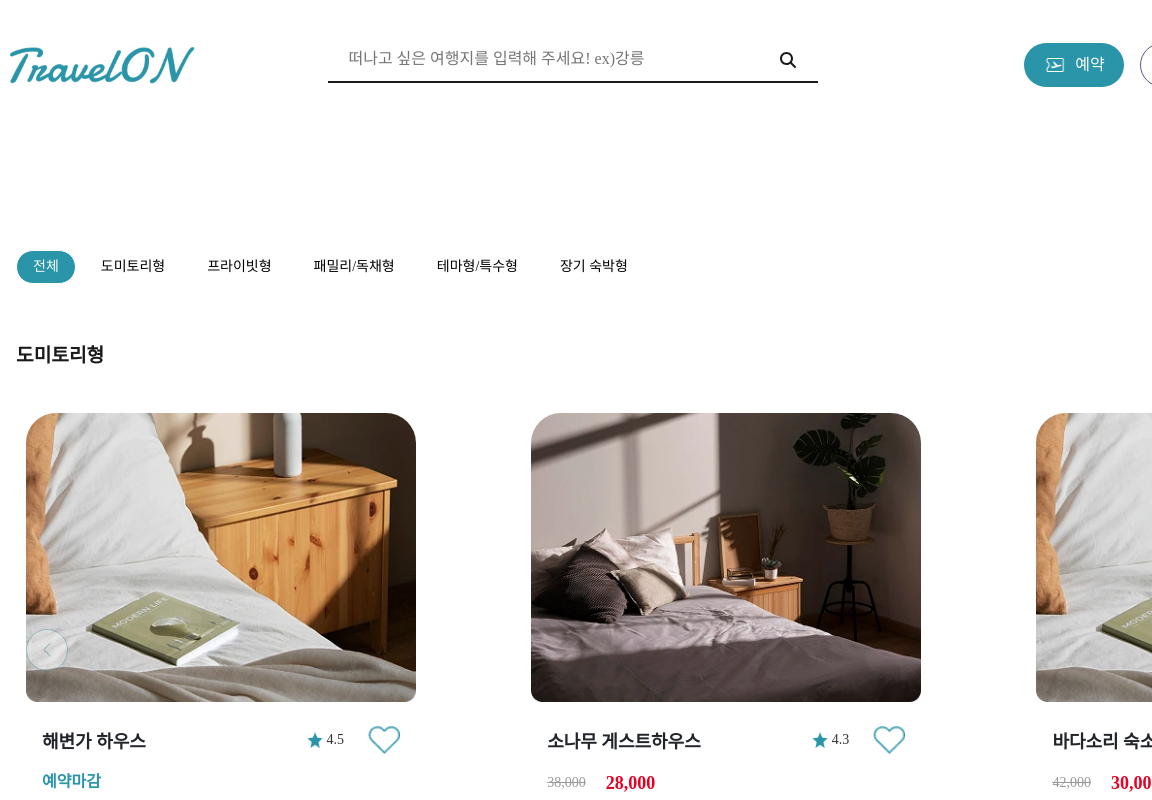
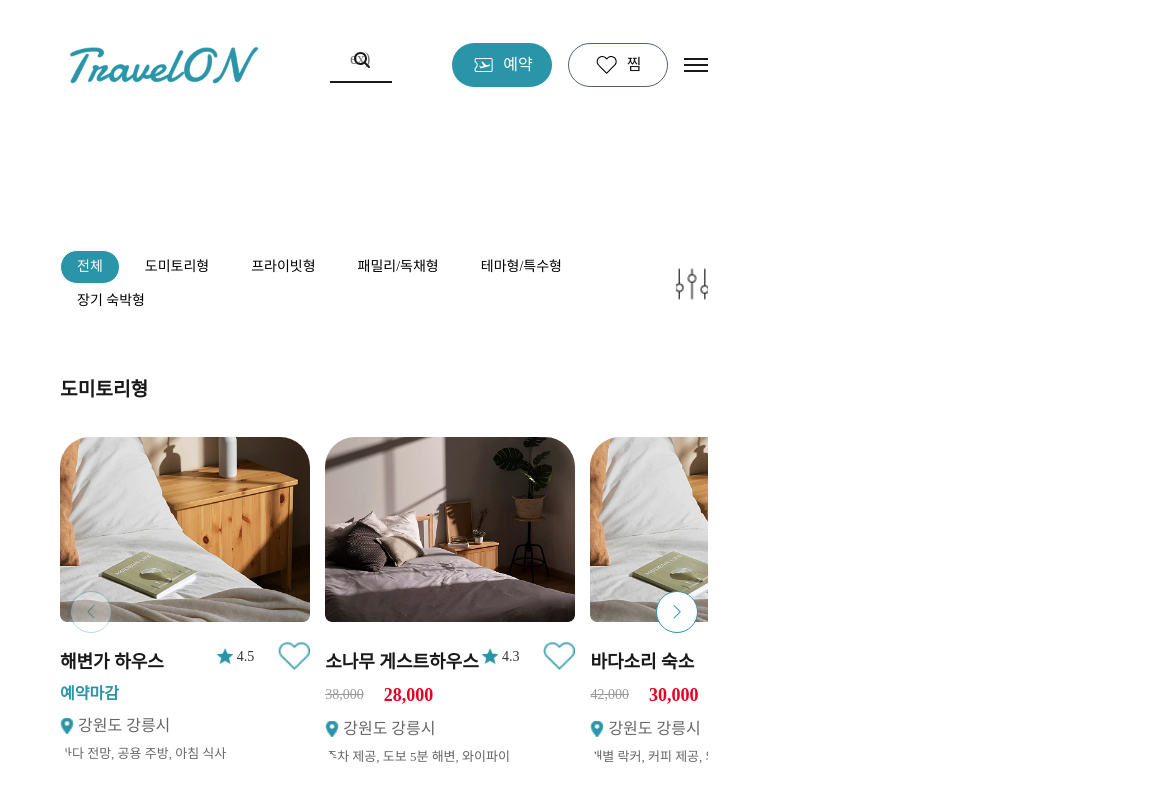
Before and after one commit to azure0929/TravelON, a React (Create React App) app: page /searchpage in a window 768 px wide. Shown: the top 800 px of the page, 1152 px wide, since content can reach past the window. Built offline with nearby package versions, Linux system fonts and the light colour scheme; what chartjs-plugin-datalabels would draw is missing.

Commit message:
design: responsive tablet

```diff
--- a/src/components/Card.jsx
+++ b/src/components/Card.jsx
@@ -35,21 +35,21 @@ function Card({ card, onHeartClick, onCardClick }) {
   );
 
   return (
-    <div className="card" onClick={handleCardClick}>
+    <div className="roomcard" onClick={handleCardClick}>
       {" "}
-      <div className="card-img-wrapper">
+      <div className="roomcard-img-wrapper">
         <a href={`/detail/${card.title}`} onClick={(e) => e.stopPropagation()}>
           <img
             src={require(`../assets/image/${card.image}`)}
-            className="card-img"
+            className="roomcard-img"
             alt="썸네일"
             loading="lazy"
           />
         </a>
       </div>
-      <div className="card-body">
-        <div className="card-head">
-          <h5 className="card-title">{card.title}</h5>
+      <div className="roomcard-body">
+        <div className="roomcard-head">
+          <h5 className="roomcard-title">{card.title}</h5>
           <div className="rating-heart">
             <div className="rating">
               <img src={star} alt="별점" className="star-icon" />
--- a/src/components/Header.jsx
+++ b/src/components/Header.jsx
@@ -124,7 +124,7 @@ export default function Header() {
         <div className="search">
           <input
             type="text"
-            placeholder="떠나고 싶은 여행지를 입력해 주세요! ex)강릉"
+            placeholder="ex) 강릉"
             id="searchInput"
             value={search}
             onChange={handleInputChange}
--- a/src/css/common.css
+++ b/src/css/common.css
@@ -57,6 +57,7 @@ img {
   width: 100%;
   height: 100%;
   display: block;
+  object-fit: cover;
 }
 
 input {
@@ -449,3 +450,26 @@ footer .inner .company-info .contact .contact-link li a .photo {
   border: 1px solid #bcbcbc;
   border-radius: 8px;
 }
+
+@media (min-width: 768px) and (max-width: 1279px) {
+  .inner {
+    width: 100%;
+    padding: 0 60px;
+  }
+  header .inner {
+    gap: 60px;
+    justify-content: space-between;
+  }
+  header .inner .logo {
+    width: 210px;
+    height: 64px;
+    margin-right: 0;
+  }
+  header .inner .logo img {
+    width: inherit;
+  }
+  header .inner .search {
+    width: 100%;
+    margin-right: 0;
+  }
+}
--- a/src/css/jjim.css
+++ b/src/css/jjim.css
@@ -1,5 +1,6 @@
 .jjim-contents {
-  width: 1280px;
+  width: 100%;
+  max-width: 1280px;
   margin: 0 auto;
   margin-top: 230px;
 }
@@ -193,3 +194,9 @@
   color: #ff0000;
   font-weight: bold;
 }
+
+@media (min-width: 768px) and (max-width: 1279px) {
+  .jjim-contents {
+    padding: 0 60px;
+  }
+}
--- a/src/css/main.css
+++ b/src/css/main.css
@@ -58,15 +58,18 @@ section.event .title {
 }
 section.event .content {
   display: flex;
-  gap: 86px;
+  gap: 60px;
   justify-content: space-between;
   color: #f1f1f1;
 }
 section.event .content .main {
   position: relative;
-  width: 492px;
   border-radius: 16px;
   overflow: hidden;
+}
+section.event .content .main .eventmainphoto {
+  width: 492px;
+  height: 470px;
 }
 section.event .content .main .info {
   position: absolute;
@@ -82,16 +85,13 @@ section.event .content .main .info > div span {
   font-size: 2.125rem;
   font-weight: bold;
 }
-section.event .content .event-wrap {
-  position: relative;
-  width: 706px;
-}
 section.event .content .event-lists {
-  position: relative;
   display: flex;
   gap: 46px;
   align-items: center;
   background-color: transparent;
+  width: 100%;
+  max-width: 706px;
 }
 section.event .content .event-lists .event-list {
   position: relative;
@@ -116,22 +116,6 @@ section.event .content .event-lists .event-list .info .info-detail span {
   display: block;
   font-size: 2.125rem;
   font-weight: bold;
-}
-section.event .swiper-pagination {
-  width: 330px;
-  height: 8px;
-  background-color: #efefef;
-  border-radius: 4px;
-  overflow: hidden;
-  margin-top: 460px;
-  margin-left: 378px;
-  z-index: 10;
-}
-section.event .swiper-pagination-progressbar-fill {
-  background-color: var(--primary-color, #2a95a9);
-  border-radius: 4px;
-  height: 100%;
-  transition: width 0.3s ease;
 }
 
 /* section: benefit */
@@ -297,17 +281,13 @@ section.weeklyrecommend .content .list .info h3 {
 section.weeklyrecommend .swiper-button-prev,
 section.weeklyrecommend .swiper-button-next {
   position: absolute;
-  top: 30px;
-  right: 20px;
+  top: 50%;
   width: 42px;
   height: 42px;
   border: 1px solid var(--primary-color, #2a95a9);
   border-radius: 50%;
   background-color: #fff;
   transition: all 0.3s ease;
-}
-section.weeklyrecommend .swiper-button-prev {
-  left: 1170px;
 }
 section.weeklyrecommend .swiper-button-next:after,
 section.weeklyrecommend .swiper-button-prev:after {
@@ -344,9 +324,9 @@ section.welcome .inner .content {
   position: relative;
   border-radius: 16px;
   margin-top: 36px;
-  height: 270px;
   background: url("../assets/image/welcomecoupon.png") no-repeat center;
   background-size: cover;
+  height: 270px;
 }
 section.welcome .inner .content .info {
   position: absolute;
@@ -401,6 +381,7 @@ section.popular .content .tabs .tab.active {
 }
 section.popular .content .popularlists {
   display: flex;
+  gap: 20px;
   justify-content: space-between;
   margin-top: 30px;
 }
@@ -434,3 +415,88 @@ section.popular .content .popularlists .list .info span {
   font-weight: bold;
   margin-bottom: 10px;
 }
+
+@media (min-width: 768px) and (max-width: 1279px) {
+  /* section: intro */
+  section.intro .intro-bg {
+    min-width: 100%;
+    height: auto;
+  }
+
+  /* section: event */
+  section.event .content .main {
+    font-size: 24px;
+  }
+  section.event .content .main .eventmainphoto {
+    width: 100%;
+    height: 100%;
+  }
+  section.event .content .main .info > div span {
+    font-size: 24px;
+  }
+  section.event .content .main .info > span {
+    font-size: 18px;
+  }
+  section.event .content .event-lists {
+    width: 100%;
+  }
+  section.event .content .event-lists .event-list {
+    width: 100%;
+    height: 100%;
+  }
+  section.event .content .event-lists .event-list .info .info-detail span {
+    font-size: 24px;
+  }
+
+  /* section: benefit */
+  section.benefit .inner {
+    padding: 60px;
+  }
+  section.benefit .inner .title {
+    font-size: 24px;
+    margin-bottom: 36px;
+  }
+  section.benefit .content ul {
+    display: flex;
+    gap: 20px;
+    justify-content: space-between;
+  }
+  section.benefit .content ul li {
+    position: relative;
+    height: 320px;
+    border-radius: 18px;
+  }
+  section.benefit .content ul li img {
+    object-fit: cover;
+  }
+  section.benefit .content ul li .info {
+    font-size: 24px;
+  }
+  section.benefit .content ul li .link {
+    bottom: 10px;
+    right: 10px;
+  }
+
+  /* section: weeklysale */
+  section.weeklysale .inner .content .photo {
+    width: 100%;
+    height: 100%;
+  }
+
+  /* section: weeklyrecommend */
+  section.weeklyrecommend .content .list .photo {
+    width: 100%;
+    height: auto;
+  }
+  section.weeklyrecommend .content .list .info h3 {
+    font-size: 20px;
+  }
+
+  /* section: popular */
+  section.popular .content .popularlists .list {
+    width: 100%;
+  }
+  section.popular .content .popularlists .list .photo {
+    width: 100%;
+  }
+}
--- a/src/css/searchpage.css
+++ b/src/css/searchpage.css
@@ -3,7 +3,8 @@ main {
 }
 
 .contain {
-  width: 1280px !important;
+  width: 100%;
+  max-width: 1280px;
   margin: 0 auto;
   padding: 0 16px;
 }
@@ -146,14 +147,13 @@ main {
 #search-list.active {
   display: block;
 }
-
 #search-list {
   display: flex;
   flex-wrap: wrap;
-  justify-content: flex-start;
   gap: 20px;
   padding: 20px 0;
-  width: 1280px;
+  width: 100%;
+  max-width: 1280px;
   margin: 0 auto;
 }
 
@@ -166,58 +166,6 @@ main {
 
 .sort-container.active .sort-dropdown {
   display: block;
-}
-
-.responsive {
-  width: 1280px;
-  margin-top: 30px;
-  display: flex;
-  flex-wrap: nowrap;
-  justify-content: space-between;
-  position: relative;
-}
-
-.responsive .slick-slide {
-  outline: none;
-  border: none;
-  margin: 0 10px;
-}
-
-.slick-prev,
-.slick-next {
-  all: unset;
-  font-size: 0;
-  position: absolute;
-  margin-top: 200px;
-  width: 40px;
-  height: 40px;
-}
-
-.slick-prev {
-  margin-left: -32px;
-}
-
-.slick-next {
-  margin-left: 1280px;
-}
-
-.slick-prev::before,
-.slick-next::before {
-  font-size: 32px;
-  color: var(--primary-color);
-}
-
-.slick-prev:hover,
-.slick-next:hover {
-  color: var(--secondary-color);
-  opacity: 1;
-}
-
-.slick-prev.slick-disabled,
-.slick-next.slick-disabled {
-  visibility: hidden;
-  pointer-events: none;
-  opacity: 0.2;
 }
 
 .star {
@@ -239,31 +187,25 @@ main {
   margin-left: 8px;
 }
 
-.card {
-  width: 390px !important;
-  height: 475px !important;
-  border: none !important;
-  border-radius: 30px !important;
+.roomcard {
+  width: 390px;
+  border-radius: 30px;
   display: flex;
-  justify-content: center;
+  gap: 16px;
+  justify-content: space-between;
   overflow: hidden;
   flex-direction: column;
-  margin: 10px;
-  flex-shrink: 0 !important;
+  flex-shrink: 0;
   cursor: pointer;
 }
 
-.box {
-  padding: 37px;
-}
-
-.card-head {
+.roomcard-head {
   display: flex;
   justify-content: space-between;
   align-items: center;
 }
 
-.card-title {
+.roomcard-title {
   margin-top: 14px;
   font-size: 18px;
   font-weight: bold;
@@ -370,3 +312,18 @@ del {
 .swiper-button-prev:hover:after {
   color: #fff;
 }
+
+@media (min-width: 768px) and (max-width: 1279px) {
+  .contain {
+    width: 100%;
+    height: 100%;
+    padding: 0 60px;
+  }
+  #search-list {
+    width: 100%;
+  }
+  .roomcard {
+    width: 100%;
+    height: 100%;
+  }
+}
--- a/src/main.jsx
+++ b/src/main.jsx
@@ -1,6 +1,6 @@
 import { useEffect, useState } from "react";
 import { Swiper, SwiperSlide } from "swiper/react";
-import { Autoplay, Navigation, Pagination } from "swiper/modules";
+import { Navigation } from "swiper/modules";
 import "swiper/css";
 import "swiper/css/navigation";
 import "swiper/css/pagination";
@@ -80,7 +80,9 @@ export default function Main() {
             <h1 className="title">이벤트</h1>
             <div className="content">
               <div className="main">
-                <img src={event01} alt="이벤트-01" loading="lazy" />
+                <div className="eventmainphoto">
+                  <img src={event01} alt="이벤트-01" loading="lazy" />
+                </div>
                 <div className="info">
                   <div>
                     <span>친구, 연인과 함께라면</span>
@@ -93,14 +95,9 @@ export default function Main() {
                 <Swiper
                   className="event-wrap"
                   slidesPerView={2}
-                  loop={true}
                   spaceBetween={20}
-                  pagination={{
-                    type: "progressbar",
-                    el: ".event-progressbar",
-                  }}
-                  autoplay={{ delay: 3000, disableOnInteraction: false }}
-                  modules={[Autoplay, Pagination]}
+                  navigation={true}
+                  modules={[Navigation]}
                 >
                   <SwiperSlide className="event-list">
                     <div className="photo">
@@ -145,10 +142,6 @@ export default function Main() {
                     </div>
                   </SwiperSlide>
                 </Swiper>
-                <div
-                  className="swiper-pagination event-progressbar"
-                  aria-label="이벤트 진행바"
-                ></div>
               </div>
             </div>
           </div>
```
